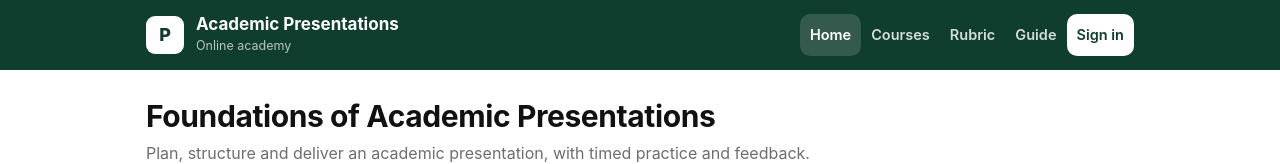
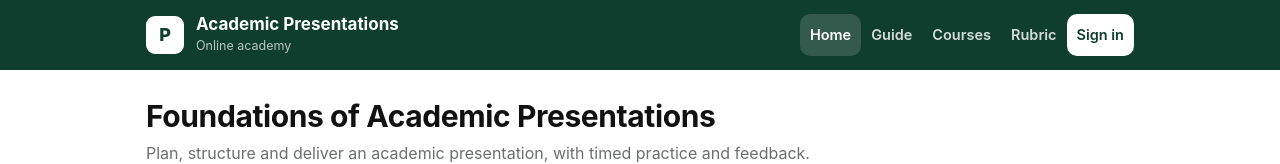
Before and after one commit to NorahAlshehri-2026/academicpresentations, a Next.js app: page / in a window 1280 px wide. Shown: the top 164 px of the page. Built offline with nearby package versions, Linux system fonts and the light colour scheme; no server answers.

Commit message:
Header: Guide next to Home (6/6)

```diff
--- a/app/_components/SiteNav.tsx
+++ b/app/_components/SiteNav.tsx
@@ -8,7 +8,7 @@ type Item = [href: string, label: string, cta?: boolean];
 
 /**
  * The header links, laid out like the original practice studio:
- * Home · Units · Activities · My recordings · Shared with me · Rubric · Guide · My progress.
+ * Home · Guide · Units · Activities · My recordings · Shared with me · Rubric · My progress.
  * Staff get the same course pages (as a student preview) plus their own.
  */
 export default function SiteNav({ role, isOwner }: { role: Role | null; isOwner?: boolean }) {
@@ -16,22 +16,22 @@ export default function SiteNav({ role, isOwner }: { role: Role | null; isOwner?
 
   let items: Item[];
   if (!role) {
-    items = [["/", "Home"], ["/courses", "Courses"], ["/rubric", "Rubric"], ["/guide", "Guide"]];
+    items = [["/", "Home"], ["/guide", "Guide"], ["/courses", "Courses"], ["/rubric", "Rubric"]];
   } else if (role === "student") {
     items = [
       ["/", "Home"],
+      ["/guide", "Guide"],
       ["/units", "Units"],
       ["/activities", "Activities"],
       ["/recordings", "My recordings"],
       ["/shared", "Shared with me"],
       ["/rubric", "Rubric"],
-      ["/guide", "Guide"],
       ["/progress", "My progress", true],
     ];
   } else {
-    items = [["/", "Home"], ["/units", "Units"], ["/activities", "Activities"], ["/teach", "My classes"]];
+    items = [["/", "Home"], ["/guide", "Guide"], ["/units", "Units"], ["/activities", "Activities"], ["/teach", "My classes"]];
     if (role === "admin") items.push(["/admin", isOwner ? "Admin" : "Academy"]);
-    items.push(["/rubric", "Rubric"], ["/guide", "Guide"]);
+    items.push(["/rubric", "Rubric"]);
   }
 
   const current = (href: string) =>
```
